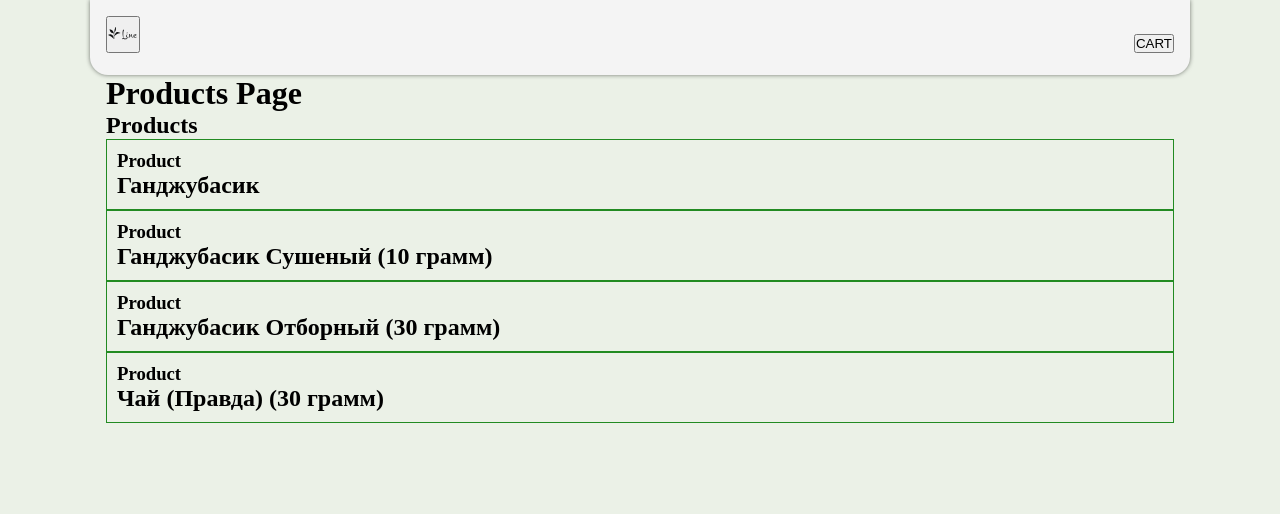
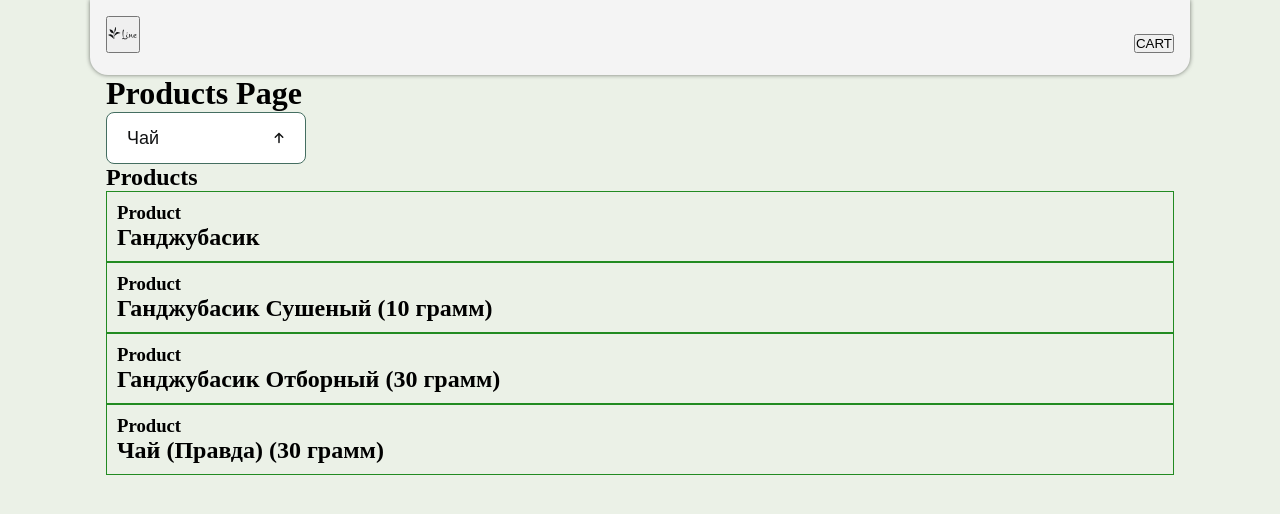
Before and after one commit to Serbin-Executive/e-commerce-core, a React (Vite) app: page /products in a window 1280 px wide. Shown: the top 514 px of the page. Built offline with nearby package versions, Linux system fonts and the light colour scheme.

Commit message:
[EC-14] Created DropdownList

```diff
--- /dev/null
+++ b/src/components/DropdownItem/index.tsx
@@ -0,0 +1,30 @@
+import { type ReactElement } from "react";
+import { IDropdownItem } from "@components/DropdownList";
+import "./style.css";
+
+export const enum DropdownItemStyles {
+    SELECT = "select",
+    UNSELECT = "unselect",
+}
+
+export interface IDropDownItemProps {
+    item: IDropdownItem;
+    isSelect: boolean;
+    onClick: (selectedItem: IDropdownItem) => void;
+}
+
+const DropdownItem = ({ item, isSelect, onClick }: IDropDownItemProps): ReactElement => {
+    const selectStyle: string = !isSelect ? DropdownItemStyles.UNSELECT : DropdownItemStyles.SELECT;
+
+    const handleClick = (): void => {
+        onClick(item);
+    };
+
+    return (
+        <button className={`dropdown-item ${selectStyle}`} onClick={handleClick}>
+            {item.title}
+        </button>
+    );
+};
+
+export default DropdownItem;
--- /dev/null
+++ b/src/components/DropdownItem/style.css
@@ -0,0 +1,27 @@
+button.dropdown-item,
+button.dropdown-item:active,
+button.dropdown-item:focus,
+button.dropdown-item:hover {
+    background: none;
+    border: none;
+    outline: none;
+}
+
+button.dropdown-item {
+    font-weight: 400;
+    font-size: 18px;
+    line-height: 56px;
+    letter-spacing: -0.5%;
+}
+
+button.dropdown-item.select {
+    color: var(--accent-active-color);
+}
+
+button.dropdown-item.unselect {
+    color: var(--primary-font-color);
+}
+
+button.dropdown-item:hover {
+    cursor: pointer;
+}
--- /dev/null
+++ b/src/components/DropdownList/index.tsx
@@ -0,0 +1,72 @@
+import DropdownItem from "@components/DropdownItem";
+import { useState, type ReactElement } from "react";
+import "./style.css";
+import SpriteIcon from "@components/SpriteIcon";
+import { SpriteIconsIds, SpriteIconsTypesSuffixes } from "@utils/constants";
+
+export interface IDropdownItem {
+    title: string;
+    key: string;
+}
+
+export type TDropdownItemsList = IDropdownItem[];
+
+export const enum DropdownOpenTypes {
+    OPEN = "open",
+    CLOSE = "close",
+}
+
+export interface IDropdownListProps {
+    initialItem: IDropdownItem;
+    itemsList: TDropdownItemsList;
+    onChange: any;
+}
+
+const DropdownList = ({
+    initialItem,
+    itemsList,
+    onChange,
+}: IDropdownListProps): ReactElement => {
+    const [currentItem, setCurrentItem] = useState<IDropdownItem>(initialItem);
+    const [isDropdownListOpen, setIsDropdownListOpen] =
+        useState<boolean>(false);
+
+    const openType: string = !isDropdownListOpen ? DropdownOpenTypes.CLOSE : DropdownOpenTypes.OPEN;
+    const openButtonIconId: string = !isDropdownListOpen ? `${SpriteIconsIds.ARROW_UP}${SpriteIconsTypesSuffixes.PRIMARY}` : `${SpriteIconsIds.ARROW_DOWN}${SpriteIconsTypesSuffixes.ACTIVE}`
+
+    const toggleDropdownListOpen = (): void => {
+        setIsDropdownListOpen(!isDropdownListOpen);
+    };
+
+    const selectItem = (selectedItem: IDropdownItem): void => {
+        setCurrentItem(selectedItem);
+        onChange(selectedItem);
+
+        toggleDropdownListOpen();
+    };
+
+    return (
+        <div className="dropdown-list-container">
+            <button
+                className={`dropdown-list-open-button ${openType}`}
+                onClick={toggleDropdownListOpen}
+            >
+                {currentItem.title}
+
+                <SpriteIcon iconId={openButtonIconId} width="12px"/>
+            </button>
+            <div className={`dropdown-list ${openType}`}>
+                {itemsList.map((item) => (
+                    <DropdownItem
+                        key={item.key}
+                        item={item}
+                        isSelect={item.key === currentItem.key}
+                        onClick={selectItem}
+                    />
+                ))}
+            </div>
+        </div>
+    );
+};
+
+export default DropdownList;
--- /dev/null
+++ b/src/components/DropdownList/meta.ts
@@ -0,0 +1,21 @@
+import { IDropdownItem, TDropdownItemsList } from ".";
+
+export const INITIAL_ITEM: IDropdownItem = {
+    key: "1",
+    title: "Чай",
+}
+
+export const itemsList: TDropdownItemsList = [
+    {
+        key: "1",
+        title: "Чай",
+    },
+    {
+        key: "2",
+        title: "Май",
+    },
+    {
+        key: "3",
+        title: "Ганджубасик",
+    },
+]
--- /dev/null
+++ b/src/components/DropdownList/style.css
@@ -0,0 +1,57 @@
+.dropdown-list-container {
+    width: 200px;
+    display: flex;
+    flex-direction: column;
+    justify-content: center;
+    align-items: center;
+}
+
+.dropdown-list.close {
+    display: none;
+}
+
+.dropdown-list.open {
+    display: flex;
+    flex-direction: column;
+    justify-content: center;
+    align-items: flex-start;
+    max-width: 256px;
+    min-width: 140px;
+    width: 100%;
+    padding: 0 20px;
+    background-color: var(--primary-fill-color);
+    border: 0.5px solid var(--accent-passive-color);
+    border-radius: 8px;
+    box-shadow: 0 4px 4px #00000040;
+}
+
+button.dropdown-list-open-button {
+    max-width: 256px;
+    min-width: 140px;
+    width: 100%;
+    background-color: var(--primary-fill-color);
+    border: 0.5px solid var(--accent-passive-color);
+    border-radius: 8px;
+    display: flex;
+    flex-direction: row;
+    justify-content: space-between;
+    align-items: center;
+    padding: 10px 20px;
+
+    font-weight: 400;
+    font-size: 18px;
+    line-height: 16px;
+    letter-spacing: -0.5%;
+}
+
+button.dropdown-list-open-button.open {
+    color: var(--accent-active-color);
+}
+
+button.dropdown-list-open-button.close {
+    color: var(--primary-font-color);
+}
+
+button.dropdown-list-open-button:hover {
+    cursor: pointer;
+}
--- a/src/pages/ProductsPage/index.tsx
+++ b/src/pages/ProductsPage/index.tsx
@@ -1,14 +1,19 @@
 import API_Emulated from "@services/API_Emulated";
 import ProductsList from "@components/ProductsList";
 import { type IProduct } from "@components/Product";
-import { type ReactElement } from "react";
+import { useState, type ReactElement } from "react";
+import DropdownList, { IDropdownItem } from "@components/DropdownList";
+import { INITIAL_ITEM, itemsList } from "@components/DropdownList/meta";
 
 const ProductsPage = (): ReactElement => {
     const products: IProduct[] = API_Emulated.getProducts();
 
+    const [selectedItem, setSelectedItem] = useState<IDropdownItem>(INITIAL_ITEM);
+
     return (
         <div className="products-page">
             <h1>Products Page</h1>
+            <DropdownList initialItem={INITIAL_ITEM} itemsList={itemsList} onChange={setSelectedItem}/>
             <ProductsList products={products} />
         </div>
     );
--- a/src/utils/constants/index.ts
+++ b/src/utils/constants/index.ts
@@ -1,5 +1,16 @@
-export const enum IconButtonsIds {
+export const enum SpriteIconsIds {
     CART = "cart-icon",
     SEARCH = "search-icon",
-    ARROW = "arrow-icon",
+    ARROW_LEFT = "arrow-left-icon",
+    ARROW_UP = "arrow-up-icon",
+    ARROW_DOWN = "arrow-down-icon",
+    LOGO_PASSIVE = "logo-passive-icon",
+    LOGO_ACTIVE = "logo-active-icon",
+    LOGO_PRIMARY = "logo-primary-icon",
+    LOGO_INACTIVE = "logo-inactive-icon",
 }
+
+export const enum SpriteIconsTypesSuffixes {
+    ACTIVE = "-active",
+    PRIMARY = "-primary",
+}
```
Also changed, not shown: src/assets/sprite.svg.
